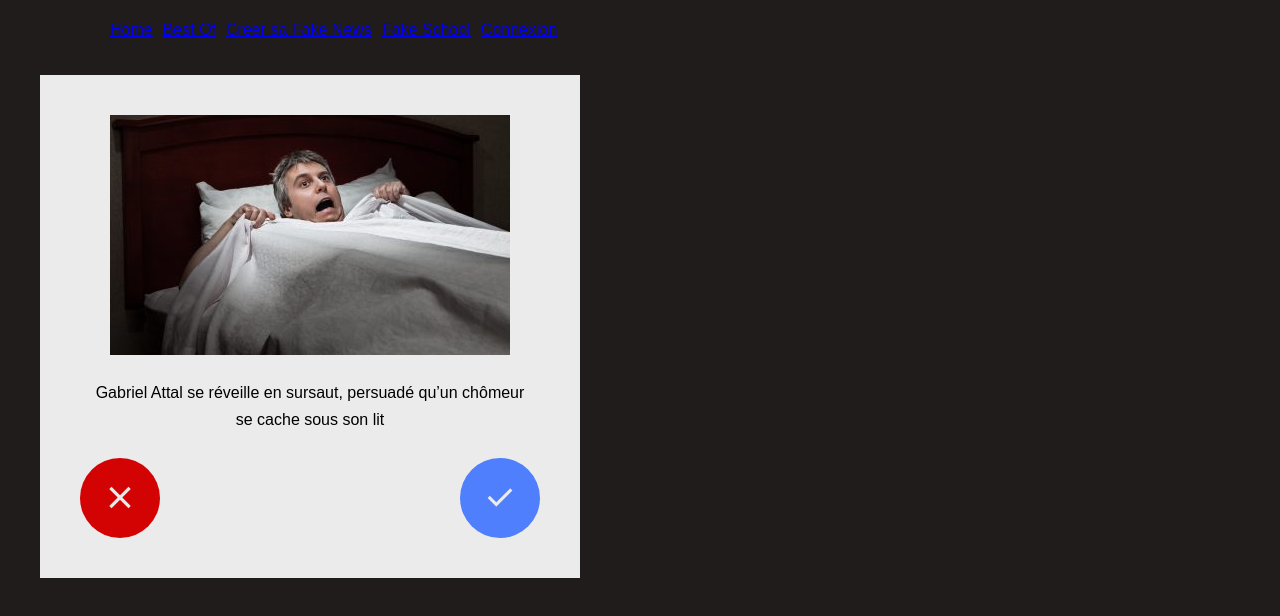
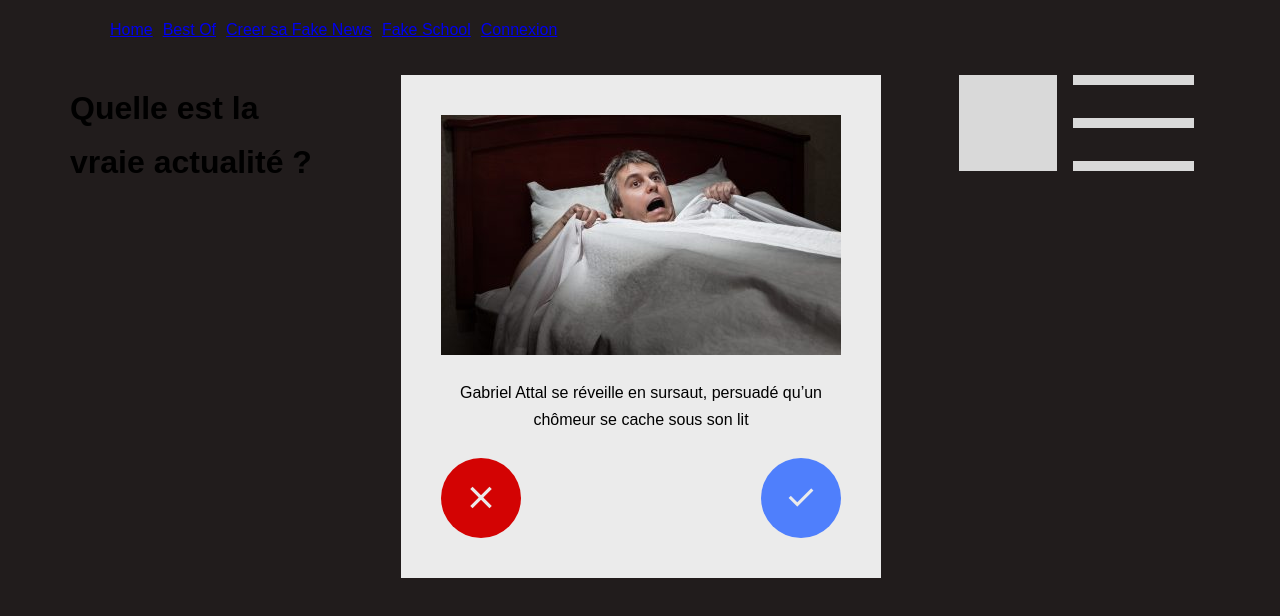
Before and after one commit to WildCodeSchool-2024-02/JS-Nantes-RamCSS-P2-Faketory, a React (Vite) app in the folder client/: page / in a window 1280 px wide. Shown: the top 616 px of the page. Built offline with nearby package versions, Linux system fonts and the light colour scheme.

Commit message:
creation composant Home et last-news et css  et ajout logo dans images

```diff
--- a/client/src/App.css
+++ b/client/src/App.css
@@ -4,6 +4,7 @@
   --red: #d30303;
   --black: #211c1c;
   --white: #ebebeb;
+  --grey-light: #d9d9d9;
   --font: dm-sans;
 }
 
--- /dev/null
+++ b/client/src/components/LastNews.jsx
@@ -0,0 +1,25 @@
+import "../assets/css/grid.css";
+import "../App.css";
+import "./last-news.css";
+
+/* <figure className="last-news">
+<div className="last-news-img"><img src="jiji.jpg" alt="" /></div>
+<figcaption className="last-news-infos">Jijy, le chat de Stéphanie</figcaption>
+</figure> */
+
+function LastNews() {
+  return (
+    <aside className="last-news-container">
+      <figure className="last-news">
+        <div className="last-news-img" />
+        <div className="last-news-infos">
+          <div className="last-news-infos-line" />
+          <div className="last-news-infos-line" />
+          <div className="last-news-infos-line" />
+        </div>
+      </figure>
+    </aside>
+  );
+}
+
+export default LastNews;
--- /dev/null
+++ b/client/src/components/last-news.css
@@ -0,0 +1,29 @@
+.last-news-container {
+  padding: 1rem;
+  max-width: 350px;
+}
+.last-news {
+  display: flex;
+  gap: 1rem;
+  margin: 0;
+}
+.last-news-img,
+.last-news-infos-line {
+  background-color: var(--grey-light);
+}
+
+.last-news-img {
+  height: 6rem;
+  width: 12rem;
+}
+.last-news-infos {
+  display: flex;
+  gap: 1rem;
+  flex-direction: column;
+  width: 100%;
+  justify-content: space-between;
+}
+.last-news-infos-line {
+  height: 10px;
+  width: 100%;
+}
--- /dev/null
+++ b/client/src/pages/Home.jsx
@@ -0,0 +1,23 @@
+import LastNews from "../components/LastNews";
+import Sniper from "./Sniper";
+import "../assets/css/grid.css";
+import "../assets/icomoon/style.css";
+
+function Home() {
+  return (
+    <div className="container">
+      <div className="row">
+        <div className="col-md-3">
+          <h1>Quelle est la vraie actualité ?</h1>
+        </div>
+        <div className="col-md-6">
+          <Sniper />
+        </div>
+        <div className="col-md-3">
+          <LastNews />
+        </div>
+      </div>
+    </div>
+  );
+}
+export default Home;
--- a/client/src/pages/Sniper.jsx
+++ b/client/src/pages/Sniper.jsx
@@ -1,11 +1,9 @@
-import "../assets/css/grid.css";
-import "../components/sniper.css";
-import "../assets/icomoon/style.css";
+import "./sniper.css";
 
 function Sniper() {
   return (
     <figure className="card-news">
-      <img src="../../public/images/gabriel-attal.jpg" alt="gabriel-attal" />
+      <img src="../../images/gabriel-attal.jpg" alt="gabriel-attal" />
       <figcaption>
         Gabriel Attal se réveille en sursaut, persuadé qu’un chômeur se cache
         sous son lit
--- a/client/src/router.jsx
+++ b/client/src/router.jsx
@@ -3,7 +3,7 @@ import { createBrowserRouter, RouterProvider } from "react-router-dom";
 
 import App from "./App";
 
-import Sniper from "./pages/Sniper";
+import Home from "./pages/Home";
 import UserConnection from "./pages/UserConnection";
 
 // page components
@@ -20,7 +20,7 @@ const router = createBrowserRouter([
     children: [
       {
         path: "",
-        element: <Sniper />,
+        element: <Home />,
       },
       {
         path: "connexion",
```
Also changed, not shown: client/public/images/logo-faketory.svg (added), client/src/pages/FakeSchool.jsx (renamed from client/src/components/FakeSchool.jsx), client/src/pages/fake-school.css (renamed from client/src/components/fake-school.css), client/src/pages/sniper.css (renamed from client/src/components/sniper.css).
